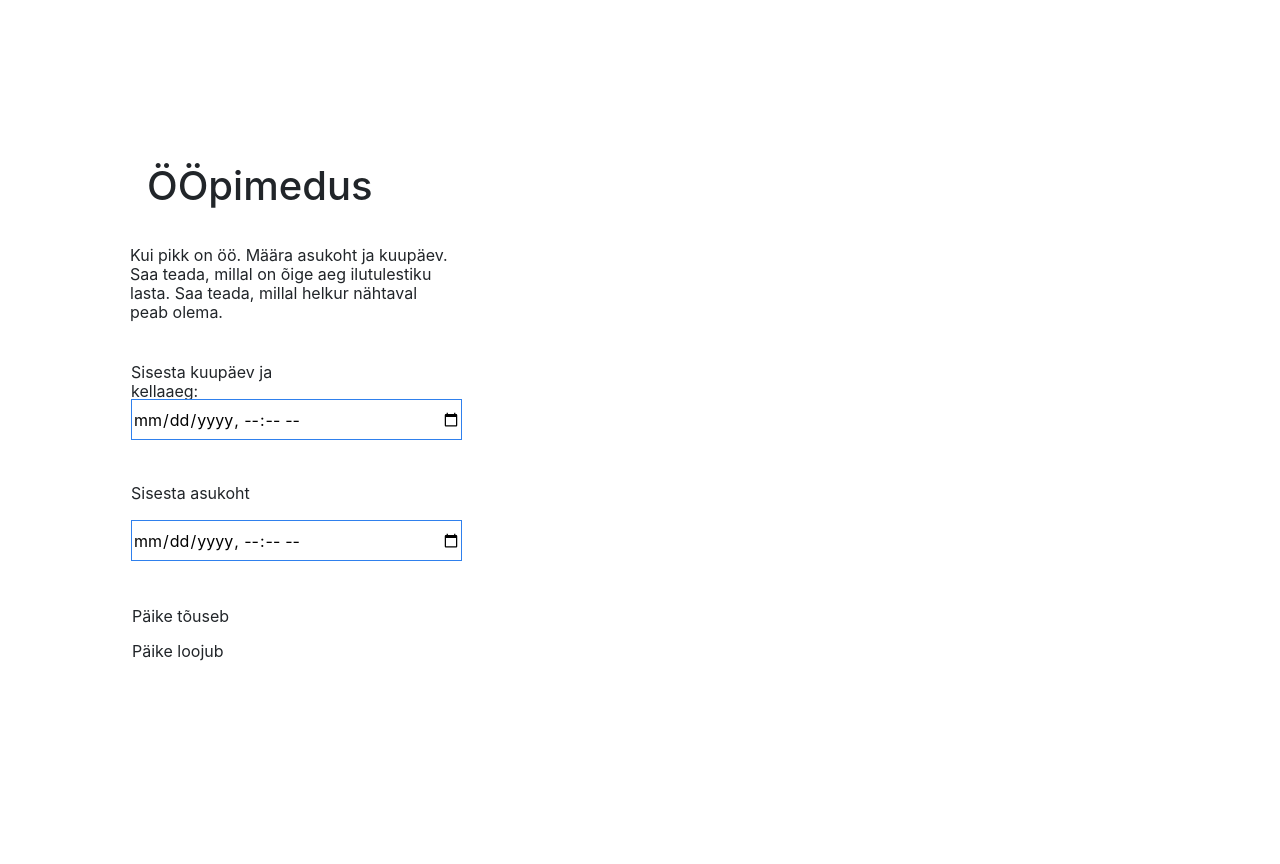
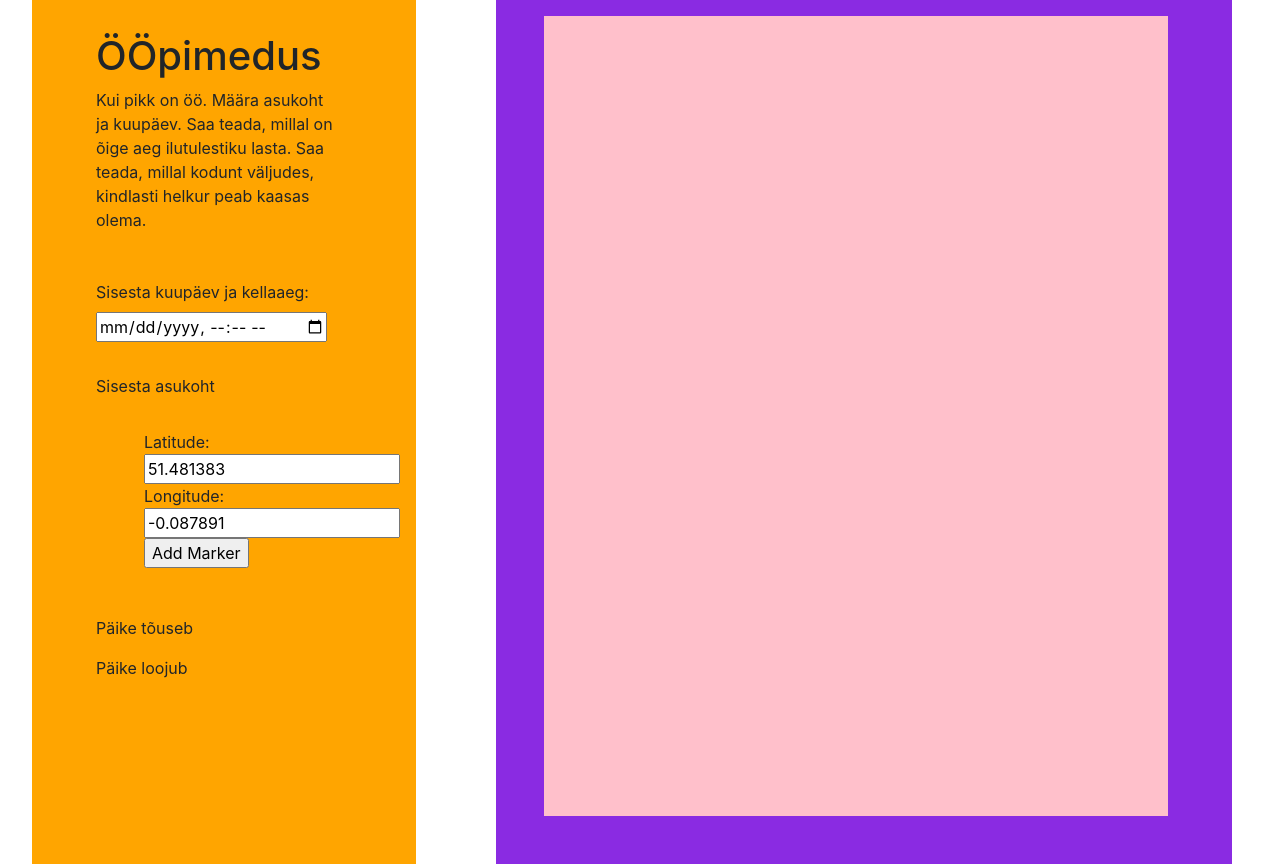
Before and after one commit to kukkurt/oo-pimedus, a website: page index.html in a window 1280 px wide. Before the commit the page ends 800 px from the top, so only its background shows below. Drawn offline with nearby package versions, Linux system fonts and the light colour scheme; a script that the page names is missing.

Commit message:
add input location
https://gis.stackexchange.com/questions/74337/openlayers-take-user-input-of-xy-and-create-a-point
0,5 h

```diff
--- /dev/null
+++ b/func.js
@@ -0,0 +1,35 @@
+var map, basemap, markers;
+$(document).ready(function () {
+    init_map();
+    $("#btn_addmarker").on("click", function () {
+        var lat = $("#latitude").val();
+        var lon = $("#longitude").val();
+        add_marker(lat, lon);
+    });
+});
+
+function init_map() {
+    map = new OpenLayers.Map('map');
+    basemap = new OpenLayers.Layer.OSM("Simple OSM Map");
+    map.addLayer(basemap);
+    markers = new OpenLayers.Layer.Markers("Markers");
+    map.addLayer(markers);
+    map.setCenter(
+        new OpenLayers.LonLat(-71.147, 42.472).transform(
+            new OpenLayers.Projection("EPSG:4326"),
+            map.getProjectionObject()
+        ), 12
+    );
+}
+
+function add_marker(latitude, longitude) {
+    var lonLat = new OpenLayers.LonLat(longitude, latitude)
+        .transform(
+            new OpenLayers.Projection("EPSG:4326"), // transform from WGS 1984
+            map.getProjectionObject() // to Spherical Mercator Projection
+    );
+    var point = new OpenLayers.Marker(lonLat);
+    markers.addMarker(point);
+    map.setCenter(lonLat, 8);
+    //console.log(latitude + ", " + longitude);
+}
--- a/index.html
+++ b/index.html
@@ -1,5 +1,6 @@
 <!DOCTYPE html>
 <html lang="en">
+
 <head>
   <meta charset="UTF-8">
   <meta name="viewport" content="width=device-width, initial-scale=1.0">
@@ -12,58 +13,63 @@
   <link href="https://fonts.googleapis.com/css2?family=Jura:wght@300;400;700&display=swap" rel="stylesheet">
 
 
+</head>
 
+<body>
+  <div class="left-side">
+    <div>
+      <h1>ÖÖpimedus</h1>
+      <p>Kui pikk on öö. Määra asukoht ja kuupäev. Saa teada, millal on õige aeg ilutulestiku lasta. Saa teada, millal kodunt väljudes, kindlasti helkur peab kaasas olema. </p>
+    </div>
+
+    <div class="date">
+      <form>
+        <label for="daytime">Sisesta kuupäev ja kellaaeg:</label>
+        <input type="datetime-local" id="daytime" name="daytime">
+      </form>
+    </div>
+
+    <div class="coord">
+      <p>Sisesta asukoht</p>
+
+      <div id="inputForm">Latitude:
+        <input id="latitude" type="text" value="51.481383" />
+        Longitude:
+        <input id="longitude" type="text" value="-0.087891" />
+        <input id="btn_addmarker" type="button" value="Add Marker" />
+      </div>
+    </div>
+
+
+    <div class="sun-info">
+      <p id="sunrise">Päike tõuseb</p> <span></span>
+      <!-- siia peaks tulema <output> -->
+      <p id="sunset">Päike loojub</p> <span></span>
+    </div>
+  </div>
+  <!-- MAP part -->
+  <div class="right-side">
+    <div id="map" class="map">
+      <div id="popup"></div>
+    </div>
+    <div id="info"></div>
+  </div>
+
+
+<!-- scripts -->
   <script src="https://unpkg.com/elm-pep@1.0.6/dist/elm-pep.js"></script>
   <!-- The lines below are only needed for old environments like Internet Explorer and Android 4.x -->
-    <script src="https://cdn.polyfill.io/v3/polyfill.min.js?features=fetch,requestAnimationFrame,Element.prototype.classList,TextDecoder"></script>
+  <script
+    src="https://cdn.polyfill.io/v3/polyfill.min.js?features=fetch,requestAnimationFrame,Element.prototype.classList,TextDecoder">
+  </script>
   <script src="https://cdnjs.cloudflare.com/ajax/libs/core-js/3.18.3/minified.js"></script>
   <script src="https://code.jquery.com/jquery-3.5.1.min.js"></script>
   <link rel="stylesheet" href="https://maxcdn.bootstrapcdn.com/bootstrap/4.5.0/css/bootstrap.min.css">
 
   <script src="https://maxcdn.bootstrapcdn.com/bootstrap/4.5.0/js/bootstrap.bundle.min.js"></script>
-
-    <style>
-      .map {
-        width: 100%;
-        height:400px;
-      }
-      td {
-        padding: 0 0.5em;
-        text-align: right;
-      }
-    </style>
-
-
-  </head>
-  <body>
-    <h1>ÖÖpimedus</h1>
-    <p>Kui pikk on öö. Määra asukoht ja kuupäev. Saa teada, millal on õige aeg ilutulestiku lasta. Saa teada, millal helkur nähtaval peab olema. </p>
-    <!-- <form>
-        <label for="date1">Kuupäev:</label>
-        <input type="date" id="date" name="date">
-      </form>
-     -->
-    <form >
-        <label for="daytime">Sisesta kuupäev ja kellaaeg:</label>
-        <input type="datetime-local" id="bdaytime" name="daytime">
-      </form>
-
-      <form id="location">
-          <label for="location">Sisesta asukoht</label>
-          <input type="datetime-local" id="bdaytime" name="daytime">
-        </form>
-
-        <p id="sunrise">Päike tõuseb</p>
-        <!-- siia peaks tulema <output> -->
-        <p id="sunset">Päike loojub</p>
-
-
-  <div id="map" class="map">
-      <div id="popup"></div>
-    </div>
-    <div id="info"></div>
-
+  <script src="func.js"></script>
   <script type="module" src="main.js"></script>
 
 </body>
+
 </html>
--- a/main.js
+++ b/main.js
@@ -8,7 +8,7 @@ import {useGeographic} from 'ol/proj';
 
 useGeographic();
 
-const place = [-110, 45];
+const place = [-360, 45];
 
 const point = new Point(place);
 
@@ -16,7 +16,7 @@ const map = new Map({
   target: 'map',
   view: new View({
     center: place,
-    zoom: 8,
+    zoom: 10,
   }),
   layers: [
     new TileLayer({
@@ -40,7 +40,7 @@ const element = document.getElementById('popup');
 
 const popup = new Overlay({
   element: element,
-  positioning: 'bottom-center',
+  positioning: 'center-right',
   stopEvent: false,
   offset: [0, -10],
 });
--- a/style.css
+++ b/style.css
@@ -1,65 +1,81 @@
-body {font-family: "Jura", sans-serif;
-      color:#000;}
-h1{position: absolute;
-width: 283px;
-height: 57px;
-left: 147px;
-top: 162px;
+body {
+  font-family: "Jura", sans-serif;
+  font-style: normal;
+  font-weight: 400;
+  font-size: 16px;
+  line-height: 19px;
+  color: #000;
+  display: flex;
+  justify-content: space-around;
+}
 
+h1 {
   font-style: normal;
   font-weight: 700;
   font-size: 48px;
   line-height: 57px;
-/* identical to box height */
 }
 
-p{
-position: absolute;
-width: 325px;
-height: 92px;
-left: 130px;
-top: 246px;
+.left-side {
+  background-color:orange;
+  width: 30%;
+  display: flex;
+  /* align-items:  */
+  flex-direction: column;
+}
 
-font-style: normal;
-font-weight: 400;
-font-size: 16px;
-line-height: 19px;
+div {
+  padding: 1em;
+  margin-left: 2em;
+  margin-right: 3em;
 }
-form label {position: absolute;
-  width: 180px;
+.right-side{
+  background-color: blueviolet;
+  width:70%;
+
+}
+.map {
+  background-color:pink;
+  width: auto;
+  height: 800px;
+  /* padding-right: 5%; */
+}
+/* form label {
+
+  width: 230px;
   height: 19px;
   left: 131px;
   top: 363px;
 
-  font-style: normal;
-  font-weight: 400;
-  font-size: 16px;
-  line-height: 19px;
 
 }
-#location{
-position: absolute;
+
+.coord {
   width: 120px;
   height: 19px;
-top: 121px;
+  padding: 30px;
+  top: 500px;
 
 }
-#sunrise{
-position: absolute;
+
+#sunrise {
+
   width: 356px;
   height: 29px;
   left: 132px;
   top: 607px;
 }
-#sunset{
-  position: absolute;
+
+#sunset {
+
   width: 356px;
   height: 50px;
   left: 132px;
   top: 642px;
 }
-form input{
-position: absolute;
+
+form input {
+
   width: 331px;
   height: 41px;
   left: 131px;
@@ -70,3 +86,16 @@ background: #FFFFFF;
   border: 1px solid #2F80ED;
   box-sizing: border-box;
 }
+
+.map {
+  top: 20%;
+  float: right;
+  width: 600px;
+  height: 400px;
+  padding-right: 5%;
+}
+
+td {
+  padding: 0.5em;
+  text-align: right;
+} */
```
Lines whose indentation alone changed are shown as unchanged.
